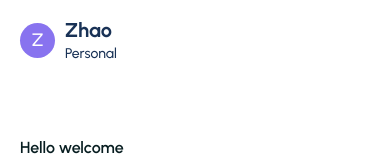
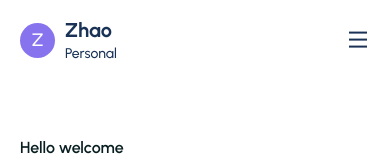
Before and after one commit to zhaaaoo/zhao-portfolio, a React (Create React App) app: page / in a window 390 px wide. Shown: the top 160 px of the page. Built offline with nearby package versions, Linux system fonts and the light colour scheme.

Commit message:
bug fix: menu bar

```diff
--- a/src/App.css
+++ b/src/App.css
@@ -19,6 +19,7 @@ body {
   padding-left: 20px;
   padding-right: 20px;
   margin: auto;
+  overflow-x: hidden
 }
 
 section {
--- a/src/components/Header/Header.jsx
+++ b/src/components/Header/Header.jsx
@@ -37,7 +37,7 @@ const Header = () => {
 
     return (
         <header ref={headerRef} className="w-full h-[80px] leading-[80px] flex items-center">
-            <div className="container">
+            <div className="container  overflow-y-clip">
                 <div className="flex items-center justify-between">
                     {/* {  ======================= logo =======================  } */}
                     <div className="flex items-center gap-[10px]">
@@ -72,8 +72,8 @@ const Header = () => {
                                 <button className="flex items-center gap-2 text-smallTextColor font-[600] border border-solid border-smallTextColor py-2 px-4 rounded-[8px] max-h-[40px] hover:bg-smallTextColor hover:text-white hover:font-[500] ease-in duration-300">
                                     <i class="ri-send-plane-line"></i>Let's Talk
                                 </button>
-                            </a>
-                            <span onClick={toggleMenu} className="text-2xl text-smallTextColor md:hidden cursor-pointer"><i class="ri-menu-line"></i></span> */}
+                            </a> */}
+                            <span onClick={toggleMenu} className="text-2xl text-smallTextColor md:hidden cursor-pointer"><i class="ri-menu-line"></i></span>
                         </div>
                     {/* {  ======================= menu right =======================  } */}
                     </div>
```
